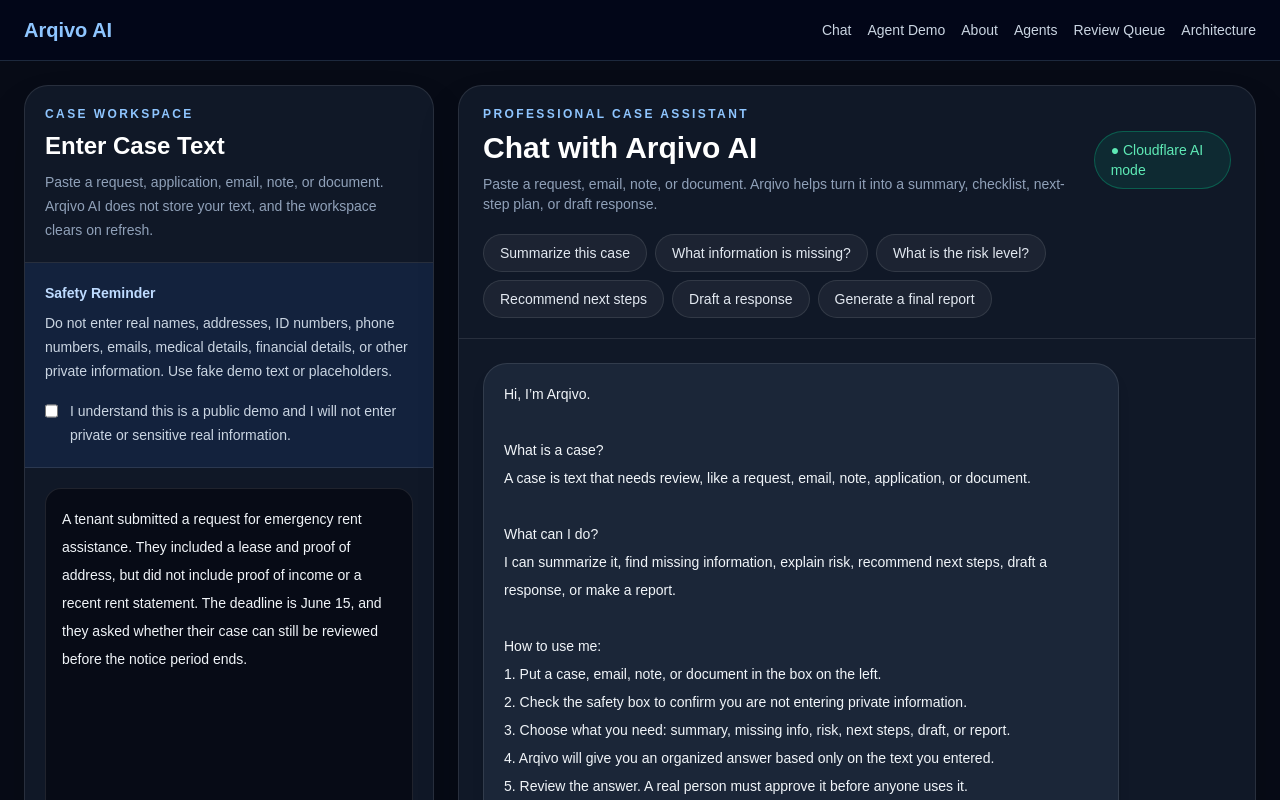
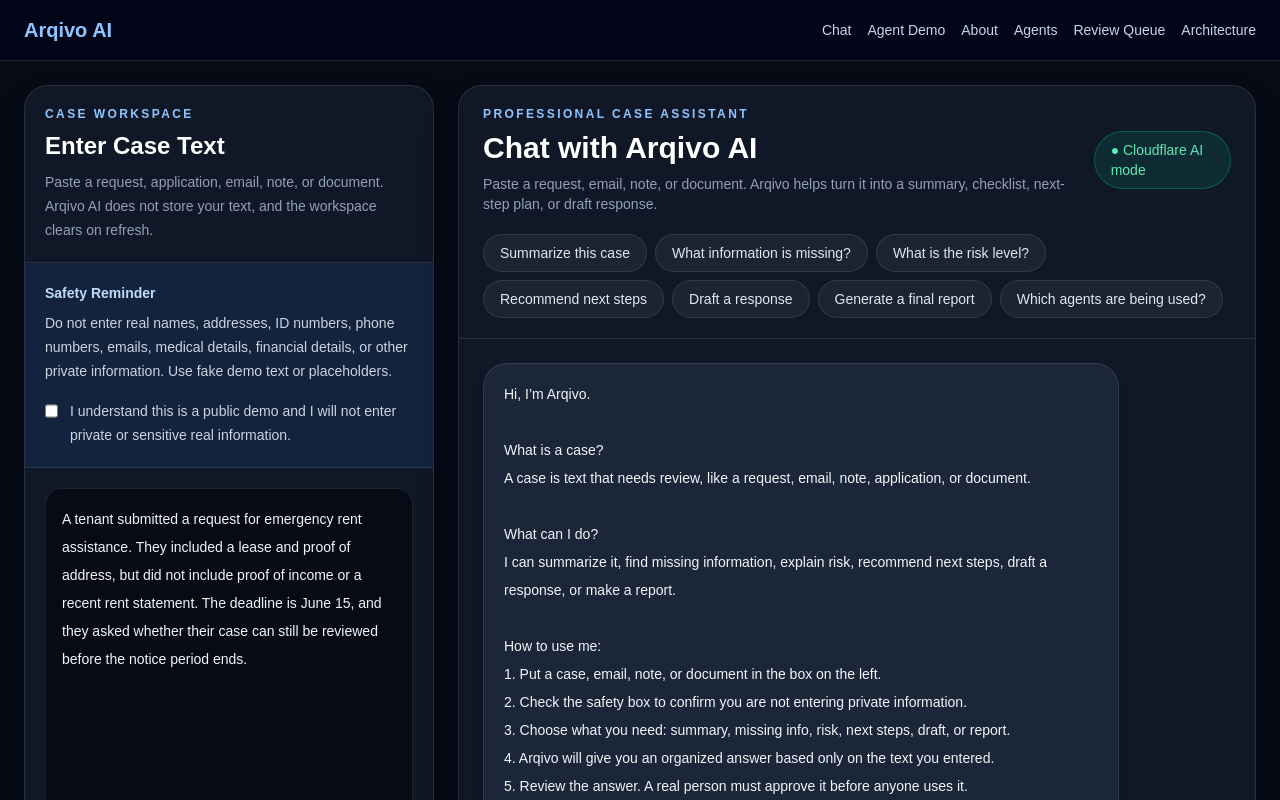
Before and after one commit to WilliamASC22/arqivo-ai, a Next.js app in the folder frontend/: page / in a window 1280 px wide. Shown: the top 800 px of the page. Built offline with nearby package versions, Linux system fonts and the light colour scheme; no server answers.

Commit message:
Add agents quick prompt to homepage

```diff
--- a/frontend/app/page.tsx
+++ b/frontend/app/page.tsx
@@ -23,6 +23,7 @@
   "Recommend next steps",
   "Draft a response",
   "Generate a final report",
+  "Which agents are being used?",
 ];
 
 const sensitivePatterns = [
```
